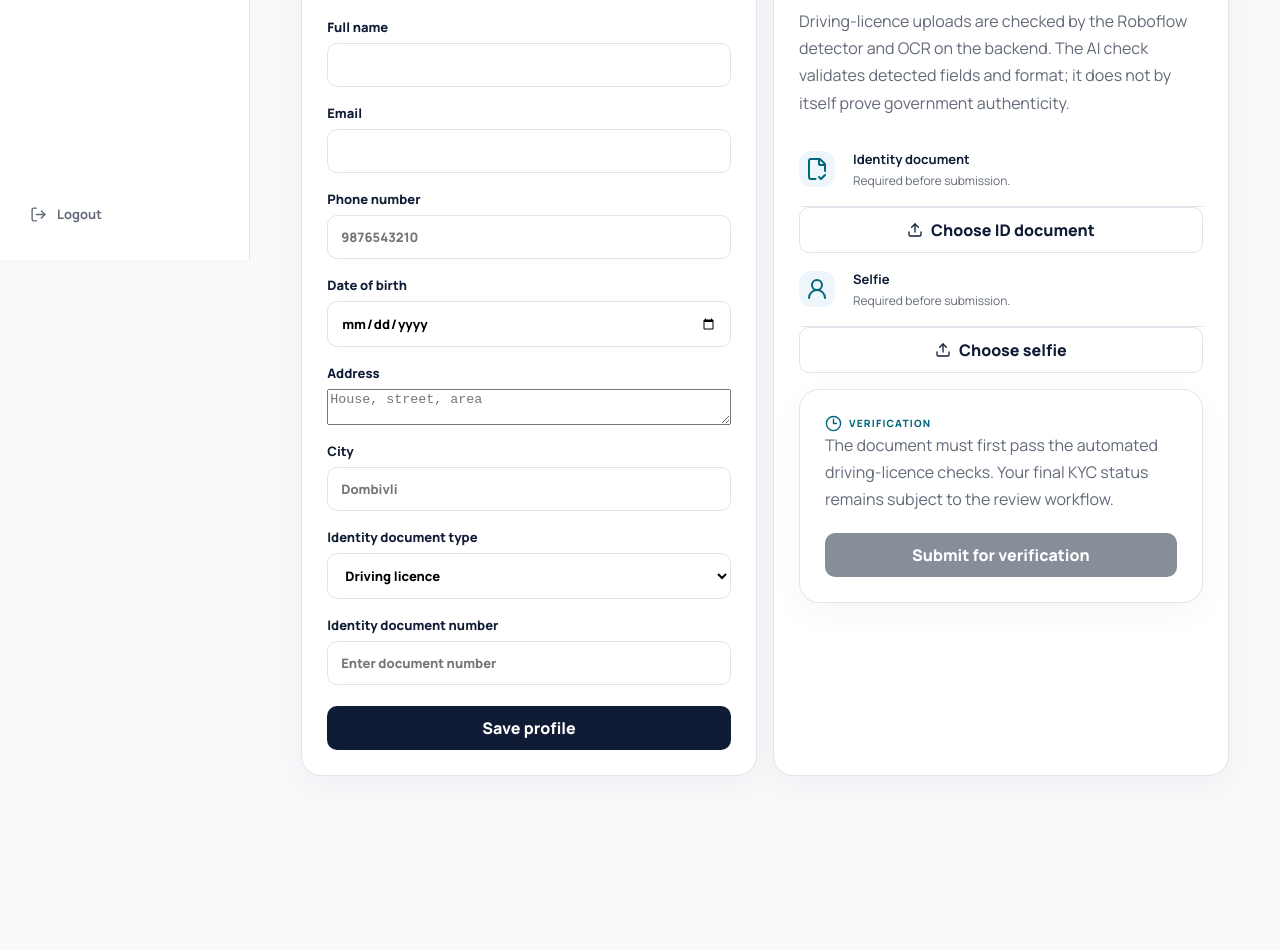
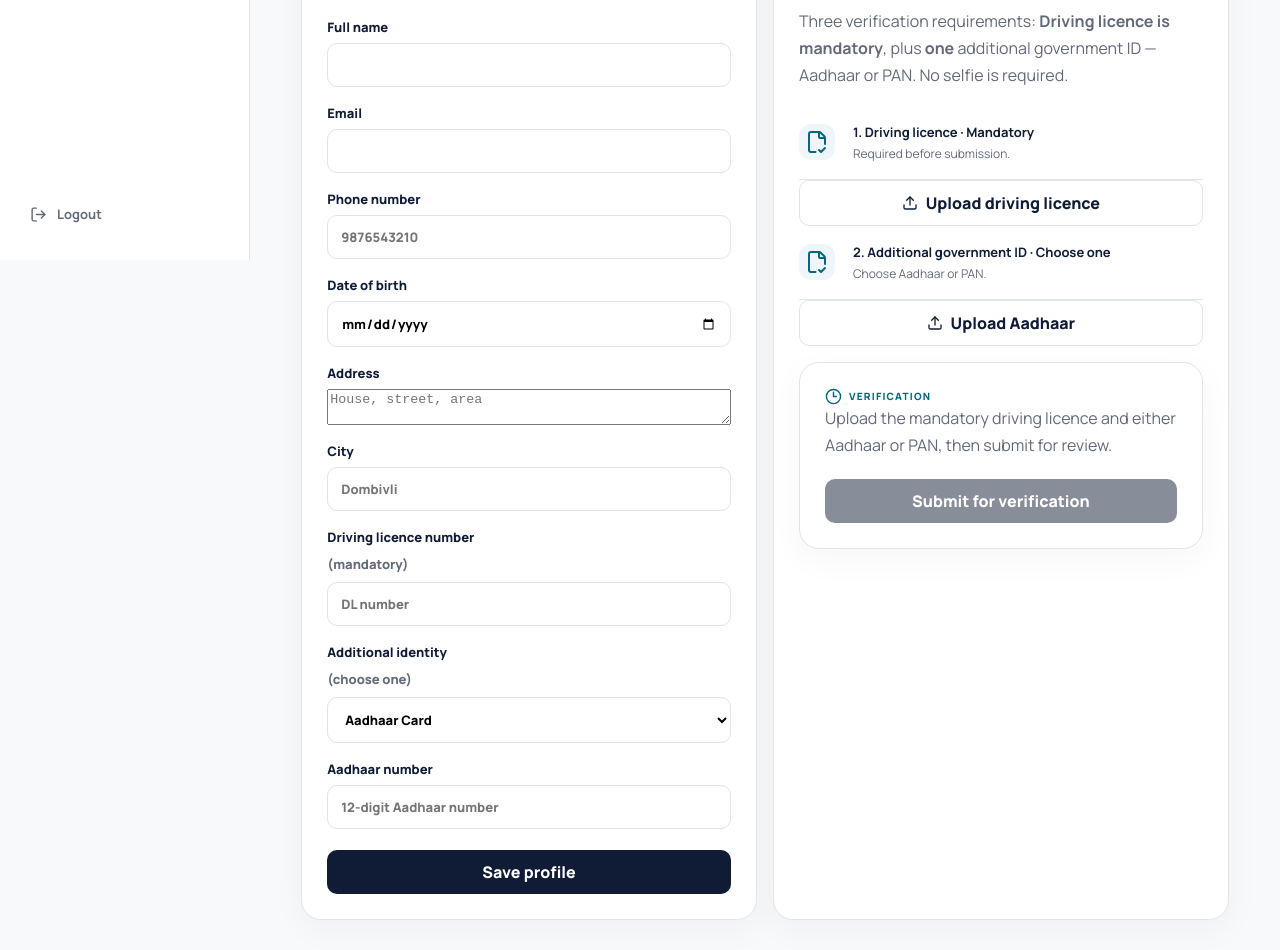
Before and after one commit to Shreyas-patil07/ZenoGuard_final, a React (Vite) app in the folder frontend/: page /profile in a window 1280 px wide. Shown: the part 540-1490 px from the top of the page. Before the commit the page ends 1346 px from the top, so only its background shows below. Built offline with nearby package versions, Linux system fonts and the light colour scheme; no server answers; sample sign-in values are in the browser's storage.

Commit message:
feat: update KYC UI to DL plus Aadhaar or PAN

```diff
--- a/frontend/src/Profile.jsx
+++ b/frontend/src/Profile.jsx
@@ -10,7 +10,10 @@ api.interceptors.request.use((config) => {
   return config;
 });
 
-const initialForm = { phone: '', date_of_birth: '', address: '', city: '', id_type: 'driving_license', id_number: '' };
+const initialForm = {
+  phone: '', date_of_birth: '', address: '', city: '', id_type: 'driving_license', id_number: '',
+  secondary_id_type: 'aadhaar', secondary_id_number: '',
+};
 const statusCopy = {
   unverified: ['Not verified', 'Complete your profile and submit identity documents.'],
   under_review: ['Under review', 'Your identity submission is waiting for verification.'],
@@ -22,7 +25,7 @@ export default function Profile({ Shell }) {
   const [profile, setProfile] = useState(null);
   const [form, setForm] = useState(initialForm);
   const [idFile, setIdFile] = useState(null);
-  const [selfieFile, setSelfieFile] = useState(null);
+  const [secondaryFile, setSecondaryFile] = useState(null);
   const [verification, setVerification] = useState(null);
   const [busy, setBusy] = useState('');
   const [message, setMessage] = useState('');
@@ -32,7 +35,10 @@ export default function Profile({ Shell }) {
     try {
       const { data } = await api.get('/kyc/profile');
       setProfile(data);
-      setForm({ phone: data.phone || '', date_of_birth: data.date_of_birth || '', address: data.address || '', city: data.city || '', id_type: data.id_type || 'driving_license', id_number: '' });
+      setForm({
+        phone: data.phone || '', date_of_birth: data.date_of_birth || '', address: data.address || '', city: data.city || '',
+        id_type: 'driving_license', id_number: '', secondary_id_type: data.secondary_id_type || 'aadhaar', secondary_id_number: '',
+      });
     } catch (e) {
       setError(e.response?.data?.detail || 'Unable to load your profile.');
     }
@@ -46,7 +52,7 @@ export default function Profile({ Shell }) {
     try {
       const { data } = await api.put('/kyc/profile', form);
       setProfile(data.profile);
-      setForm((current) => ({ ...current, id_number: '' }));
+      setForm((current) => ({ ...current, id_number: '', secondary_id_number: '' }));
       setMessage('Profile details saved.');
     } catch (e) {
       setError(e.response?.data?.detail || 'Unable to save profile.');
@@ -60,19 +66,18 @@ export default function Profile({ Shell }) {
       const body = new FormData();
       body.append('file', file);
       const { data } = await api.post(endpoint, body, { headers: { 'Content-Type': 'multipart/form-data' } });
-      if (label === 'id') {
+      if (label === 'driving') {
         setVerification(data.verification || null);
         if (!data.uploaded) {
-          setError(data.message || 'Document requires review.');
+          setError(data.message || 'Driving licence requires review.');
           return data;
         }
-        setMessage(data.message || 'Identity document passed the automated checks.');
+        setMessage(data.message || 'Driving licence passed the automated checks.');
+        await load();
+        setForm((current) => ({ ...current, id_number: data.verification?.fields?.dl_number || current.id_number, date_of_birth: data.verification?.fields?.dob || current.date_of_birth }));
       } else {
-        setMessage('Selfie uploaded.');
-      }
-      await load();
-      if (label === 'id' && data.uploaded) {
-        setForm((current) => ({ ...current, id_number: data.verification?.fields?.dl_number || current.id_number, date_of_birth: data.verification?.fields?.dob || current.date_of_birth }));
+        setMessage(`${label === 'aadhaar' ? 'Aadhaar' : 'PAN'} document uploaded.`);
+        await load();
       }
       return data;
     } catch (e) {
@@ -94,7 +99,11 @@ export default function Profile({ Shell }) {
   const status = (profile?.kyc_status || 'unverified').toLowerCase();
   const [statusTitle, statusDescription] = statusCopy[status] || statusCopy.unverified;
   const locked = status === 'verified' || status === 'under_review';
-  const complete = Boolean(profile?.phone && profile?.date_of_birth && profile?.address && profile?.city && profile?.id_type && profile?.id_number_masked && profile?.id_document_url && profile?.selfie_url && profile?.ai_document_status === 'verified');
+  const complete = Boolean(
+    profile?.phone && profile?.date_of_birth && profile?.address && profile?.city &&
+    profile?.id_number_masked && profile?.id_document_url && profile?.ai_document_status === 'verified' &&
+    profile?.secondary_id_type && profile?.secondary_id_number_masked && profile?.secondary_id_document_url
+  );
 
   return <Shell title="Profile & identity">
     <div className="dashboard-grid">
@@ -111,8 +120,8 @@ export default function Profile({ Shell }) {
       </div>
       <div className="metric-card">
         <div className="metric-label"><FileCheck2 size={17}/> DOCUMENTS</div>
-        <h3>{profile?.id_document_url && profile?.selfie_url ? '2 / 2' : '0 / 2'}</h3>
-        <span>Identity document + selfie</span>
+        <h3>{profile?.id_document_url && profile?.secondary_id_document_url ? '2 / 2' : '0 / 2'}</h3>
+        <span>Driving licence + Aadhaar/PAN</span>
       </div>
     </div>
 
@@ -129,23 +138,29 @@ export default function Profile({ Shell }) {
           <label>Date of birth<input required type="date" disabled={locked} value={form.date_of_birth} onChange={e=>setForm({...form,date_of_birth:e.target.value})}/></label>
           <label>Address<textarea required disabled={locked} value={form.address} placeholder="House, street, area" onChange={e=>setForm({...form,address:e.target.value})}/></label>
           <label>City<input required disabled={locked} value={form.city} placeholder="Dombivli" onChange={e=>setForm({...form,city:e.target.value})}/></label>
-          <label>Identity document type<select required disabled={locked} value={form.id_type} onChange={e=>setForm({...form,id_type:e.target.value})}><option value="driving_license">Driving licence</option><option value="pan">PAN card</option><option value="passport">Passport</option><option value="voter_id">Voter ID</option></select></label>
-          <label>Identity document number<input required disabled={locked} value={form.id_number} placeholder="Enter document number" onChange={e=>setForm({...form,id_number:e.target.value})}/></label>
+          <label>Driving licence number <span className="muted">(mandatory)</span><input required disabled={locked} value={form.id_number} placeholder="DL number" onChange={e=>setForm({...form,id_number:e.target.value})}/></label>
+          <label>Additional identity <span className="muted">(choose one)</span>
+            <select required disabled={locked} value={form.secondary_id_type} onChange={e=>setForm({...form,secondary_id_type:e.target.value,secondary_id_number:''})}>
+              <option value="aadhaar">Aadhaar Card</option>
+              <option value="pan">PAN Card</option>
+            </select>
+          </label>
+          <label>{form.secondary_id_type === 'aadhaar' ? 'Aadhaar number' : 'PAN number'}<input required disabled={locked} value={form.secondary_id_number} placeholder={form.secondary_id_type === 'aadhaar' ? '12-digit Aadhaar number' : 'PAN number'} onChange={e=>setForm({...form,secondary_id_number:e.target.value})}/></label>
           {!locked && <button className="primary-btn submit" disabled={busy === 'save'}>{busy === 'save' ? 'Saving...' : 'Save profile'}</button>}
         </form>
       </div>
 
       <div className="panel">
         <div className="eyebrow">IDENTITY EVIDENCE</div>
-        <h2>Upload verification documents</h2>
-        <p className="muted">Driving-licence uploads are checked by the Roboflow detector and OCR on the backend. The AI check validates detected fields and format; it does not by itself prove government authenticity.</p>
+        <h2>Required documents</h2>
+        <p className="muted">Three verification requirements: <strong>Driving licence is mandatory</strong>, plus <strong>one</strong> additional government ID — Aadhaar or PAN. No selfie is required.</p>
 
         <div className="timeline">
-          <div className="timeline-item"><div className="timeline-dot"><FileCheck2/></div><div><b>Identity document</b><span>{profile?.id_document_url ? `Uploaded · ${profile.id_number_masked}` : 'Required before submission.'}</span></div></div>
-          <label className="secondary-btn" style={{display: locked ? 'none' : 'inline-flex', cursor: 'pointer'}}><Upload size={16}/> {busy === 'id' ? 'Verifying...' : 'Choose ID document'}<input hidden type="file" accept="image/jpeg,image/png,image/webp" disabled={locked || busy !== ''} onChange={e=>{setIdFile(e.target.files?.[0] || null); upload(e.target.files?.[0], '/upload/kyc-document', 'id');}}/></label>
+          <div className="timeline-item"><div className="timeline-dot"><FileCheck2/></div><div><b>1. Driving licence · Mandatory</b><span>{profile?.id_document_url ? `Uploaded · ${profile.id_number_masked}` : 'Required before submission.'}</span></div></div>
+          <label className="secondary-btn" style={{display: locked ? 'none' : 'inline-flex', cursor: 'pointer'}}><Upload size={16}/> {busy === 'driving' ? 'Verifying...' : 'Upload driving licence'}<input hidden type="file" accept="image/jpeg,image/png,image/webp" disabled={locked || busy !== ''} onChange={e=>{setIdFile(e.target.files?.[0] || null); upload(e.target.files?.[0], '/upload/kyc-document', 'driving');}}/></label>
           {idFile && <div className="info-row"><CheckCircle2 size={18}/><span>{idFile.name}</span></div>}
           {verification && <div className={verification.status === 'verified' ? 'notice' : 'alert error'} style={{marginTop:'0.75rem'}}>
-            <strong>{verification.status === 'verified' ? 'Document AI checks passed' : 'Document needs review'}</strong>
+            <strong>{verification.status === 'verified' ? 'Driving licence AI checks passed' : 'Driving licence needs review'}</strong>
             <div style={{marginTop:'0.35rem'}}>Detection confidence: {Math.round((verification.detection_confidence || 0) * 100)}%</div>
             {verification.fields?.name && <div>Name: {verification.fields.name}</div>}
             {verification.fields?.dl_number && <div>DL number: {verification.fields.dl_number}</div>}
@@ -153,14 +168,14 @@ export default function Profile({ Shell }) {
             {verification.notes?.length > 0 && <div>{verification.notes.join(' ')}</div>}
           </div>}
 
-          <div className="timeline-item"><div className="timeline-dot"><UserRound/></div><div><b>Selfie</b><span>{profile?.selfie_url ? 'Uploaded' : 'Required before submission.'}</span></div></div>
-          <label className="secondary-btn" style={{display: locked ? 'none' : 'inline-flex', cursor: 'pointer'}}><Upload size={16}/> {busy === 'selfie' ? 'Uploading...' : 'Choose selfie'}<input hidden type="file" accept="image/jpeg,image/png,image/webp" disabled={locked || busy !== ''} onChange={e=>{setSelfieFile(e.target.files?.[0] || null); upload(e.target.files?.[0], '/upload/kyc-selfie', 'selfie');}}/></label>
-          {selfieFile && <div className="info-row"><CheckCircle2 size={18}/><span>{selfieFile.name}</span></div>}
+          <div className="timeline-item"><div className="timeline-dot"><FileCheck2/></div><div><b>2. Additional government ID · Choose one</b><span>{profile?.secondary_id_document_url ? `${profile.secondary_id_type === 'aadhaar' ? 'Aadhaar' : 'PAN'} uploaded · ${profile.secondary_id_number_masked}` : 'Choose Aadhaar or PAN.'}</span></div></div>
+          <label className="secondary-btn" style={{display: locked ? 'none' : 'inline-flex', cursor: 'pointer'}}><Upload size={16}/> {busy === 'secondary' ? 'Uploading...' : `Upload ${form.secondary_id_type === 'aadhaar' ? 'Aadhaar' : 'PAN'}`}<input hidden type="file" accept="image/jpeg,image/png,image/webp" disabled={locked || busy !== ''} onChange={e=>{setSecondaryFile(e.target.files?.[0] || null); upload(e.target.files?.[0], '/upload/kyc-secondary', 'secondary');}}/></label>
+          {secondaryFile && <div className="info-row"><CheckCircle2 size={18}/><span>{secondaryFile.name}</span></div>}
         </div>
 
         <div className="panel" style={{marginTop:'1rem'}}>
           <div className="metric-label"><Clock3 size={17}/> VERIFICATION</div>
-          <p className="muted">{status === 'verified' ? 'Your identity is verified and policy purchase is enabled.' : status === 'under_review' ? 'Your submission is under review. Policy purchase remains locked.' : 'The document must first pass the automated driving-licence checks. Your final KYC status remains subject to the review workflow.'}</p>
+          <p className="muted">{status === 'verified' ? 'Your identity is verified and policy purchase is enabled.' : status === 'under_review' ? 'Your submission is under review. Policy purchase remains locked.' : 'Upload the mandatory driving licence and either Aadhaar or PAN, then submit for review.'}</p>
           {status !== 'verified' && status !== 'under_review' && <button className="primary-btn submit" disabled={!complete || busy !== ''} onClick={submit}>{busy === 'submit' ? 'Submitting...' : 'Submit for verification'}</button>}
         </div>
       </div>
```
